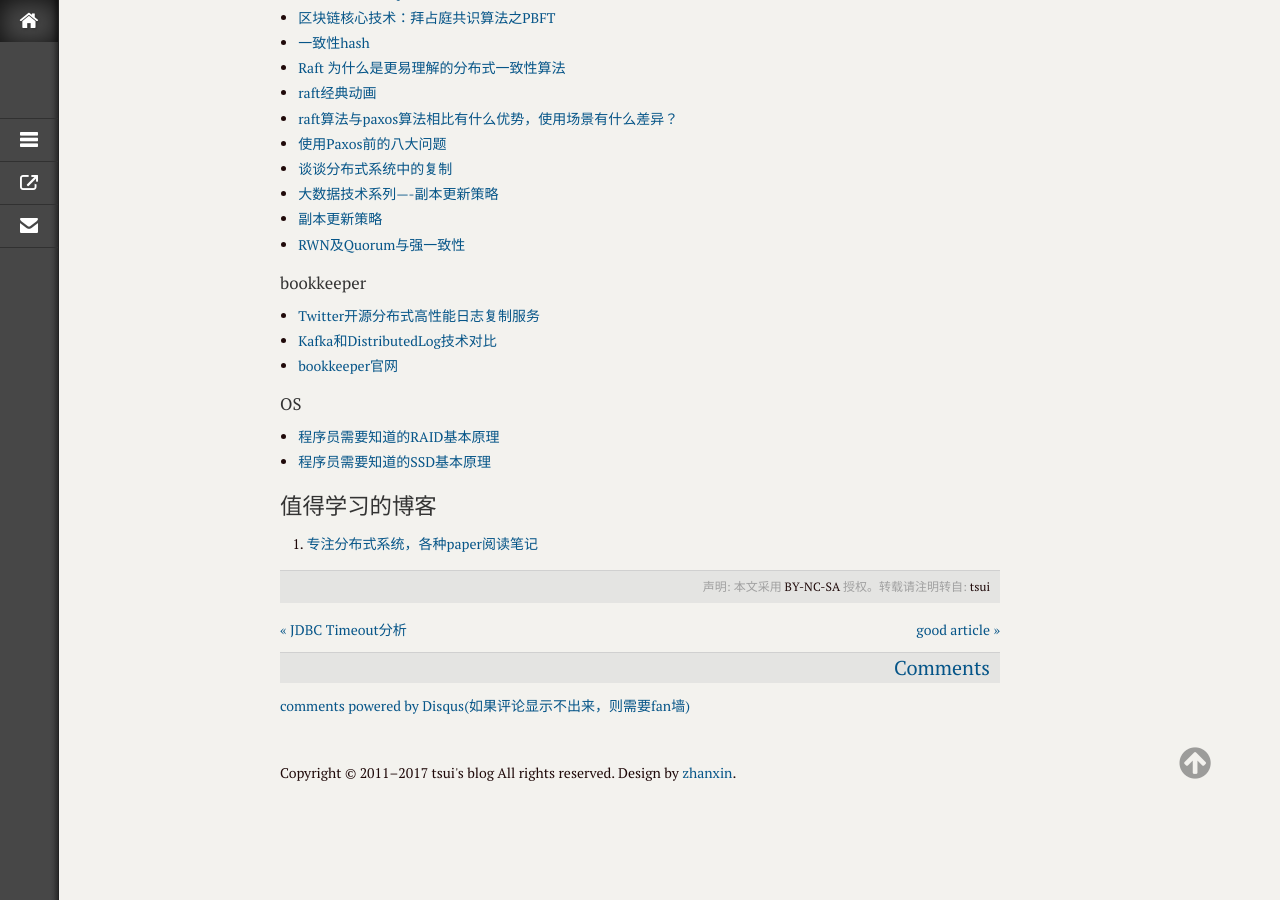
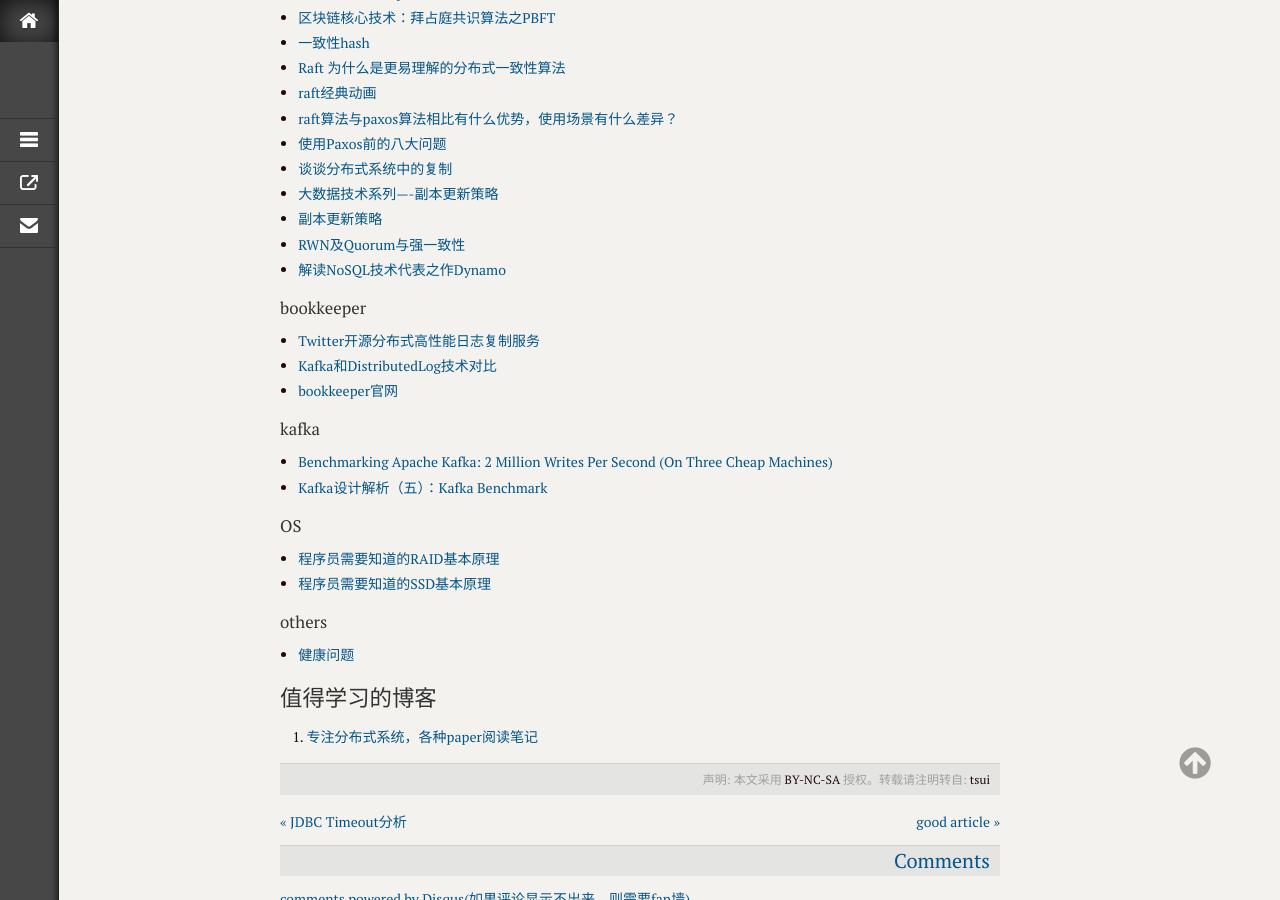
Before and after one commit to xmtsui/blog, a Jekyll site: the page built from _posts/2017/2017-03-14-readqueue-01.md, in a window 1280 px wide and 900 px high, scrolled down 1037 px. Built offline with Jekyll 4.4.1, drawn with Linux system fonts in a browser that asks for light colours; comment, search, counter and statistics services are not loaded.

Commit message:
modify by quickcommint

```diff
--- a/_posts/2017/2017-03-14-readqueue-01.md
+++ b/_posts/2017/2017-03-14-readqueue-01.md
@@ -50,15 +50,23 @@
 * [大数据技术系列----副本更新策略](http://blog.csdn.net/ni_guang2010/article/details/48493507)
 * [副本更新策略](https://segmentfault.com/a/1190000004480546)
 * [RWN及Quorum与强一致性](https://segmentfault.com/a/1190000004499551)
+* [解读NoSQL技术代表之作Dynamo](http://www.infoq.com/cn/articles/nosql-dynamo)
 
 #### bookkeeper
 * [Twitter开源分布式高性能日志复制服务](http://www.infoq.com/cn/news/2016/05/Twitter-Github-DistributedLog)
 * [Kafka和DistributedLog技术对比](http://www.infoq.com/cn/articles/technology-comparison-of-kafka-and-distributedlog)
 * [bookkeeper官网](http://bookkeeper.apache.org/)
 
+#### kafka
+* [Benchmarking Apache Kafka: 2 Million Writes Per Second (On Three Cheap Machines)](https://engineering.linkedin.com/kafka/benchmarking-apache-kafka-2-million-writes-second-three-cheap-machines)
+* [Kafka设计解析（五）：Kafka Benchmark](http://www.infoq.com/cn/articles/kafka-analysis-part-5)
+
 #### OS
 * [程序员需要知道的RAID基本原理](http://oserror.com/backend/raid-principle/)
 * [程序员需要知道的SSD基本原理](http://oserror.com/backend/ssd-principle/)
 
+#### others
+* [健康问题](https://www.ncbi.nlm.nih.gov/pubmed/15798944)
+
 ## 值得学习的博客
 1. [专注分布式系统，各种paper阅读笔记](http://oserror.com/)
```
